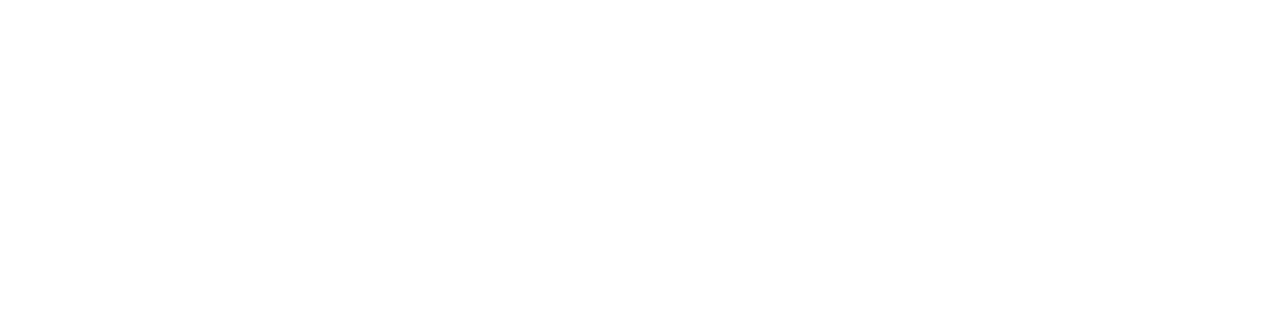
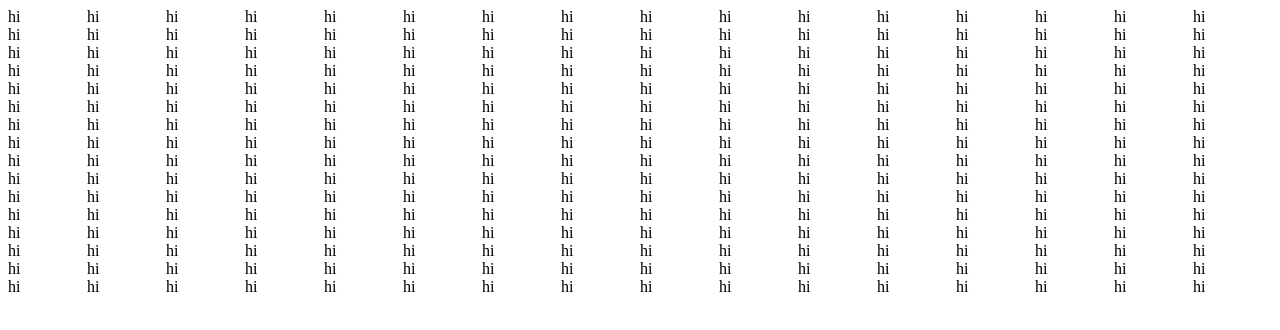
Before and after one commit to yhbe/Etch-a-Sketch, a plain HTML site: page index.html in a window 1280 px wide. Drawn offline with Linux system fonts and the light colour scheme.

Commit message:
create divs and create grid

```diff
--- a/index.html
+++ b/index.html
@@ -7,7 +7,9 @@
     <title>Document</title>
   </head>
   <body>
+    <div id="container"></div>
+
+    <link rel="stylesheet" href="style.css" />
     <script src="script.js"></script>
-    <link rel="stylesheet" href="style.css" />
   </body>
 </html>
--- a/script.js
+++ b/script.js
@@ -1 +1,15 @@
-let div = document.createElement("div");
+var elemDiv = document.createElement("div");
+let container = document.querySelector("#container");
+container.style.display = "grid";
+
+for (let i = 0; i < 256; i++) {
+  var elemDiv = document.createElement("div");
+  elemDiv.id = "singleDiv";
+  container.appendChild(elemDiv);
+  elemDiv.innerHTML = "hi";
+}
+
+let singleDiv = document.querySelectorAll("#singleDiv");
+
+container.style.gridTemplateRows = "repeat(16, 1fr)";
+container.style.gridTemplateColumns = "repeat(16, 1fr)";
--- a/style.css
+++ b/style.css
@@ -0,0 +1,5 @@
+#container{
+  display: grid;
+  grid-template-rows: 10;
+  grid-template-columns:50, 1fr ;
+}
```
